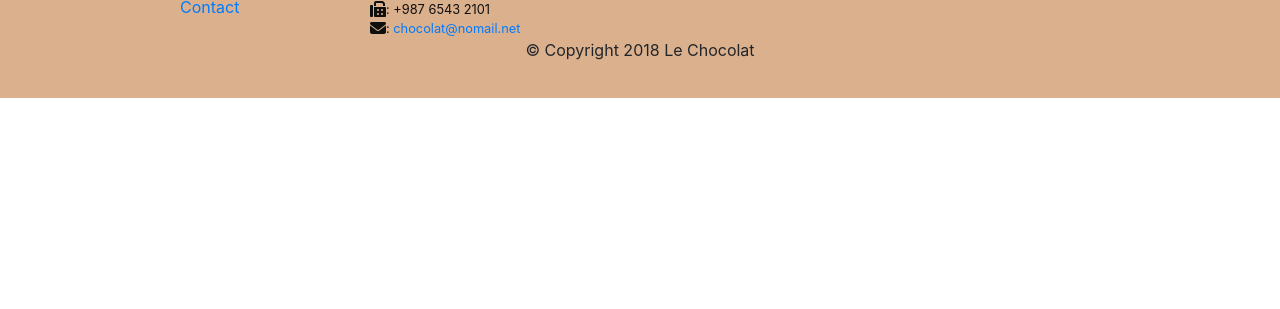
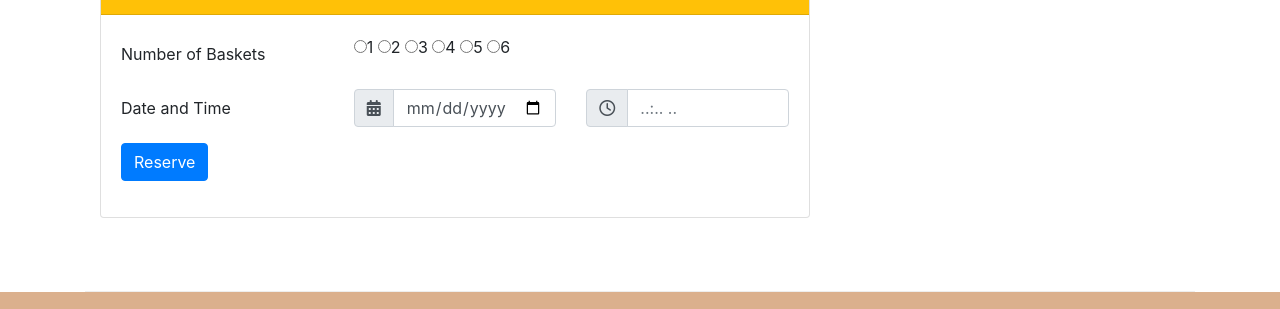
Before and after one commit to sasci/leChocolat, a plain HTML site: page index.html in a window 1280 px wide. Shown: the part 1642-1951 px from the top of the page. Before the commit the page ends 1740 px from the top, so only its background shows below. Drawn offline with nearby package versions, Linux system fonts and the light colour scheme.

Commit message:
Bootstrap Assignment 9 Task 1

```diff
--- a/index.html
+++ b/index.html
@@ -18,13 +18,17 @@
     <header class="jumbotron">
         <div class="container">
             <div class="row row-header ">
-                <div class="col-12 col-sm-8">
+                <div class="col-sm-6">
                     <h1>Le Chocolat</h1>
                     <p>We combine experience with creativity to create innovative tastes based on classic chocolate
                         recipes. Our creations will travel you in the chocolate world!</p>
                 </div>
-                <div class="col col-sm">
+                <div class="col col-sm-3">
                     <img src="images/logo.png" class="img-fluid">
+                </div>
+                <div class="col col-sm-3 align-self-center">
+                    <a type="button" href="#reserveForm">
+                        <input type="button" value="Reserve your baskets" class="btn-sm btn-warning"></a>
                 </div>
             </div>
         </div>
@@ -47,7 +51,8 @@
                         <a class="nav-link" href="#"><span class="fa fa-list fa-lg"></span> Menu</a>
                     </li>
                     <li class="nav-item">
-                        <a class="nav-link" href="./contactus.html"><span class="fa fa-address-card fa-lg"></span> Contact</a>
+                        <a class="nav-link" href="./contactus.html"><span class="fa fa-address-card fa-lg"></span>
+                            Contact</a>
                     </li>
                 </ul>
             </div>
@@ -107,18 +112,84 @@
                 </div>
             </div>
         </div>
+
+        <div class="row row-content">
+            <div class="col-12 col-sm-8 align-self-center">
+                <div class="card">
+                    <div class="card-header bg-warning ">Reserve your baskets</div>
+                    <div class="card-body">
+                        <form id="reserveForm">
+                            <div class="form-group row">
+                                <label class="col-md-4 col-form-label">Number of Baskets
+                                </label>
+
+                                <div class="col-md-8">
+                                    <div>
+                                        <label class="radio-inline">
+                                            <input type="radio" name="radioGroup" value="1" />1
+                                        </label>
+                                        <label class="radio-inline">
+                                            <input type="radio" name="radioGroup" value="2" />2
+                                        </label>
+                                        <label class="radio-inline">
+                                            <input type="radio" name="radioGroup" value="3" />3
+                                        </label>
+                                        <label class="radio-inline">
+                                            <input type="radio" name="radioGroup" value="4" />4
+                                        </label>
+                                        <label class="radio-inline">
+                                            <input type="radio" name="radioGroup" value="5" />5
+                                        </label>
+                                        <label class="radio-inline">
+                                            <input type="radio" name="radioGroup" value="6" />6
+                                        </label>
+                                    </div>
+                                </div>
+                            </div>
+                            <div class="form-group row">
+                                <label for="telnum" class="col-12 col-md-4 col-form-label">Date and Time</label>
+                                <div class="col-6 col-sm-6 col-md-4">
+                                    <div class="input-group">
+
+                                        <div class="input-group-prepend"><span class="input-group-text" id="basic-addon1"><i
+                                                    class="fa fa-calendar"></i></span></div>
+                                        <input type="date" class="form-control" id="Date" name="Date" placeholder="dd----yyyy">
+
+                                    </div>
+                                </div>
+                                <div class="col-6 col-sm-6 col-md-4">
+                                    <div class="input-group">
+                                        <div class="input-group-prepend"><span class="input-group-text" id="basic-addon2"><i
+                                                    class="fa fa-clock-o"></i></span></div>
+                                        <input type="datetime" class="form-control" id="DateTime" name="DateTime"
+                                            placeholder="..:.. ..">
+                                    </div>
+                                </div>
+                            </div>
+                            <div class="form-group row">
+                                <div class="col-12 col-md-4">
+                                    <input type="submit" class="btn btn-primary" value="Reserve">
+                                </div>
+                            </div>
+
+                        </form>
+                    </div>
+                </div>
+            </div>
+
+
+        </div>
     </div>
-
     <footer class="footer">
         <div class="container">
             <div class="row ">
                 <div class="col-5 offset-1 col-sm-2">
                     <h5>Links</h5>
                     <ul class="list-unstyled">
-                        <li><a href="#">Home</a></li>
-                        <li><a href="#">About</a></li>
+                        <li><a href="./index.html">Home</a></li>
+                        <li><a href="./aboutus.html">About</a></li>
                         <li><a href="#">Menu</a></li>
-                        <li><a href="#">Contact</a></li>
+                        <li><a href="./contactus.html">Contact</a></li>
                     </ul>
                 </div>
                 <div class="col-6 col-sm-5">
```
